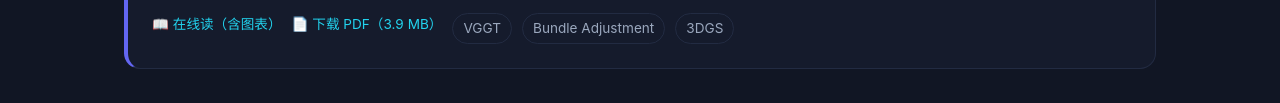
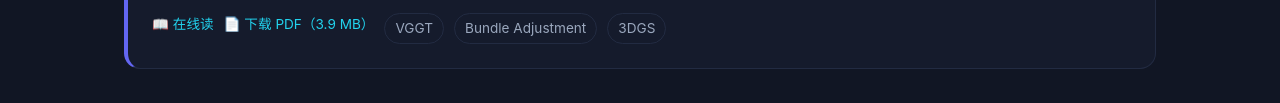
Before and after one commit to zongwave/zongwave.github.io, a plain HTML site: page index.html in a window 1280 px wide. Shown: the part 2501-2604 px from the top of the page. Drawn offline with Linux system fonts and the light colour scheme.

Commit message:
site: simplify online-read link label

```diff
--- a/index.html
+++ b/index.html
@@ -192,7 +192,7 @@
         <div class="meta">作者：宗炜 · 2026 · 技术报告 · 中英双语摘要</div>
         <p>延续“VGGT 一次前向 + 外部二维观测 + 一次全局束调整”路线，把相机掉点完整归因于<b>网络位姿与内参、而非初始点云</b>。在同一配置的 83 帧（留出 11 视角）矩阵上：复用生产链路已有的 SIFT 二维观测，在冻结网络位姿下一次三角化 + 全局 BA（含畸变 k₁ 自标定）后，<b>VGGT-Ω 留出 PSNR 从 21.35 提升到 25.79 dB（口径 A）/ 26.72 dB（口径 B）</b>，与 COLMAP 全流程 25.77 / 26.82 dB 打平（LPIPS 更优）；VGGT 收回 +5.12 dB。并给出三条反直觉结论：网络稠密点图接回 3DGS 初始化反而掉 2.8–3.2 dB；用网络自点图自建轨迹做“自证式”BA 与点云误差灵敏度分析的完整实验证据，链路已在国产 AI 加速器（天数 BI-V150S，CoreX-5.0）上验证。</p>
         <div class="foot">
-          <a href="papers/">📖 在线读（含图表）</a>
+          <a href="papers/">📖 在线读</a>
           <a href="papers/paper.pdf" target="_blank" rel="noopener">📄 下载 PDF（3.9 MB）</a>
           <span class="chip">VGGT</span><span class="chip">Bundle Adjustment</span><span class="chip">3DGS</span>
         </div>
```
